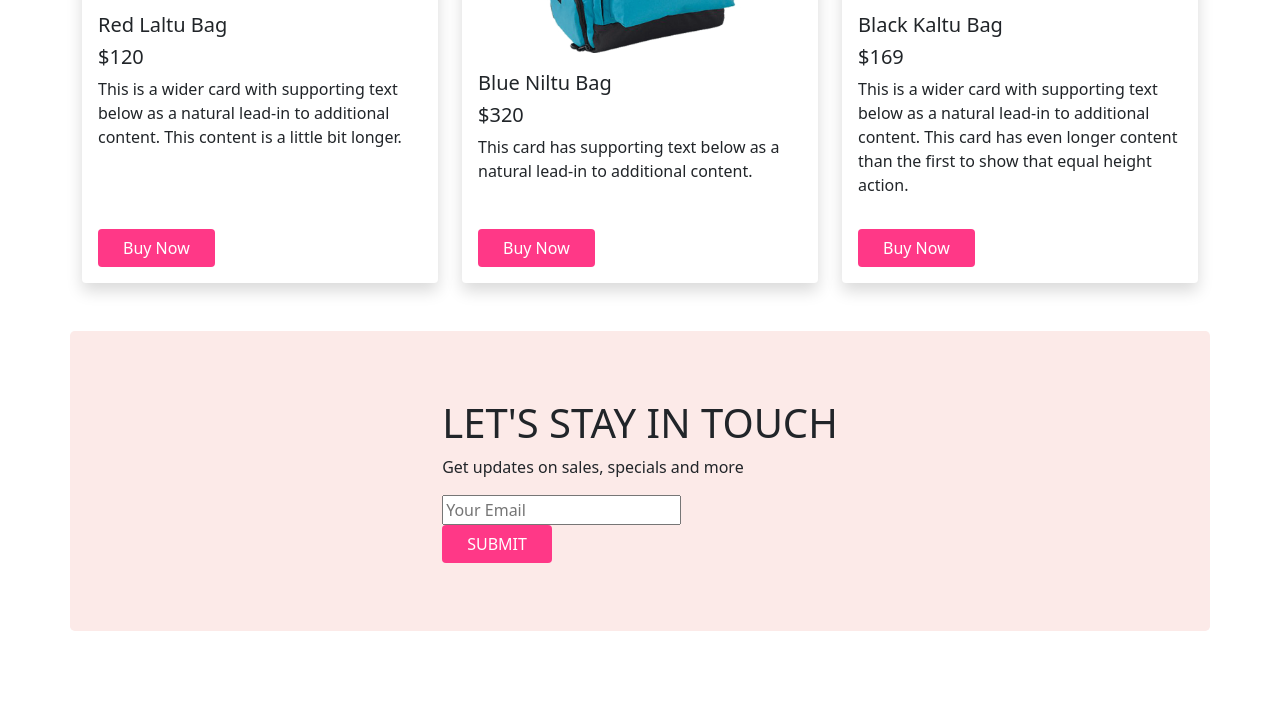
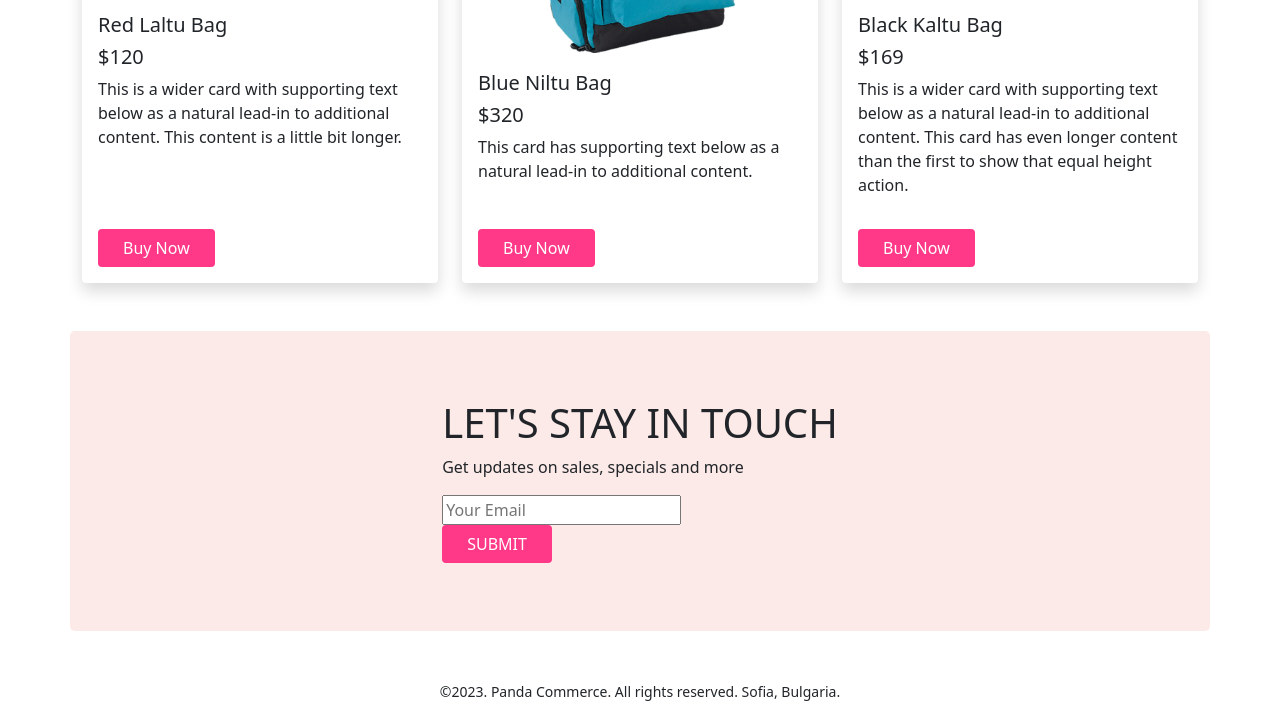
Before and after one commit to Melon-ali/panda-commerce-bootstrap5, a plain HTML site: page index.html in a window 1280 px wide. Shown: the part 1799-2518 px from the top of the page. Before the commit the page ends 2478 px from the top, so only its background shows below. Drawn offline with nearby package versions, Linux system fonts and the light colour scheme.

Commit message:
footer added

```diff
--- a/index.html
+++ b/index.html
@@ -227,8 +227,8 @@
       </section>
       <!-- Subscribe Area End -->
     </main>
-    <footer>
-
+    <footer class="mt-5">
+      <p class="text-center"><small>©2023. Panda Commerce. All rights reserved. Sofia, Bulgaria.</small></p>
     </footer>
 
     <!-- bootstrap script -->
```
